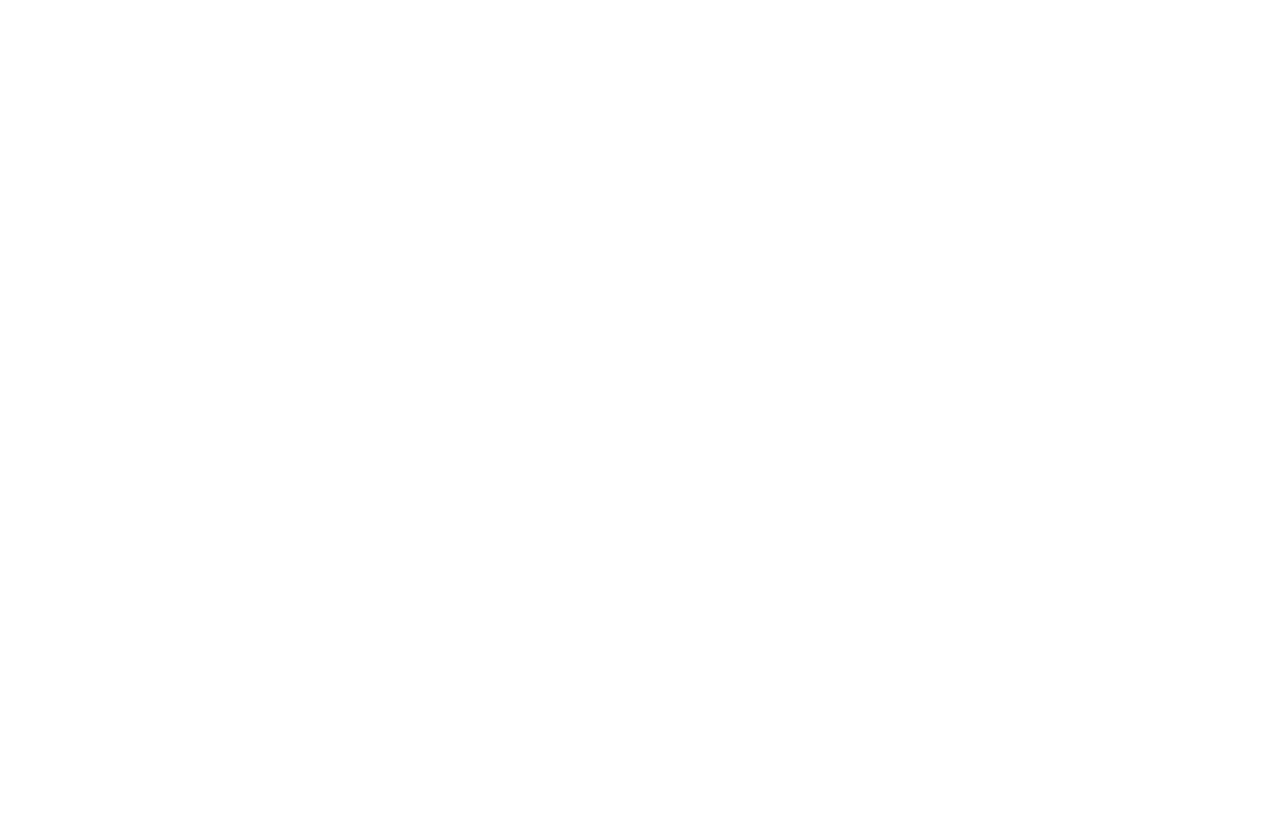
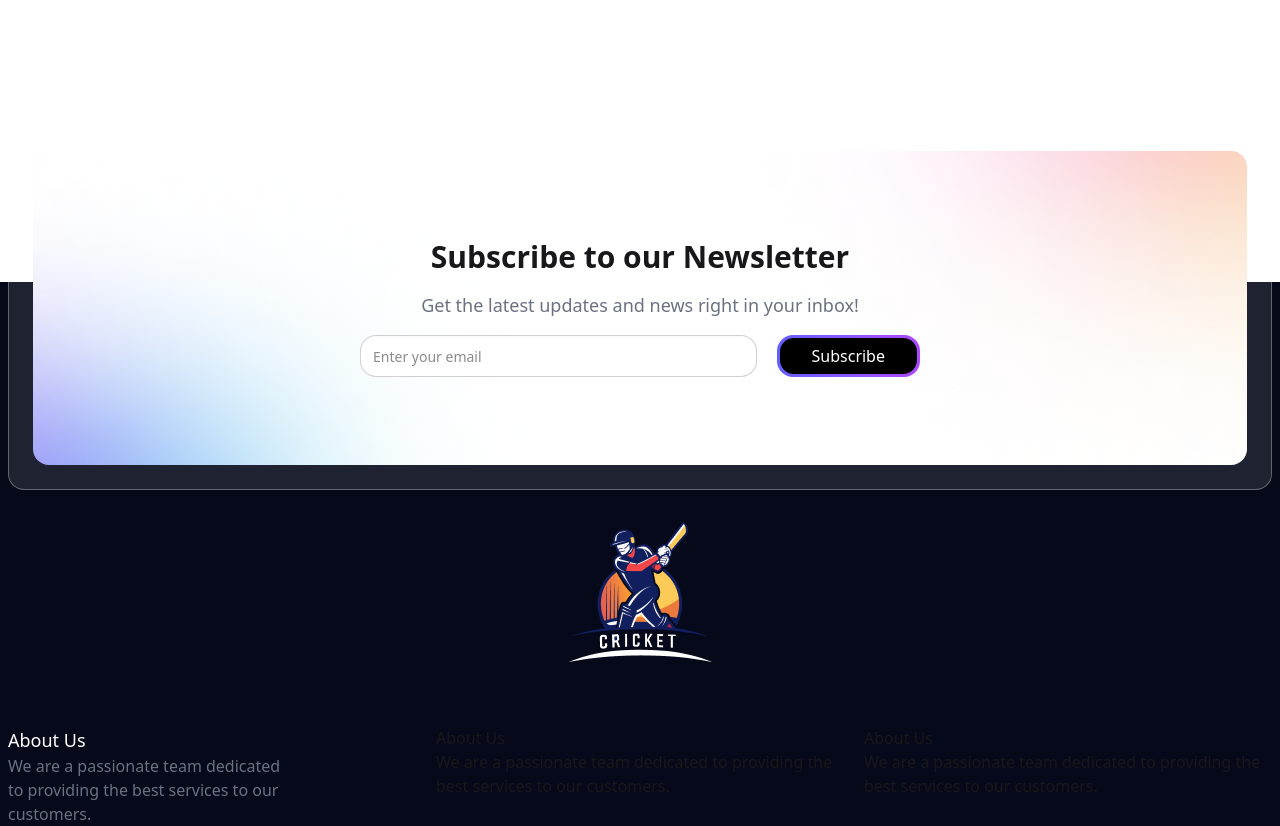
Before and after one commit to oiiemon9/cricket-team, a React (Vite) app: page / in a window 1280 px wide. Shown: the part 3200-4026 px from the top of the page. Before the commit the page ends 3134 px from the top, so only its background shows below. Built offline with nearby package versions, Linux system fonts and the light colour scheme.

Commit message:
subscirbe section complete

```diff
--- a/src/App.jsx
+++ b/src/App.jsx
@@ -3,6 +3,8 @@
 import ChosePlayer from './components/chosePlayer/ChosePlayer';
 import NavBar from './components/navBar/NavBar';
 import HeroSection from './components/heroSection/HeroSection';
+import Subscribe from './components/Subscribe/Subscribe';
+import Footer from './components/Footer/Footer';
 
 function App() {
   const [availableCoin, setAvailableCoin] = useState(100000000);
@@ -14,6 +16,8 @@
         availableCoin={availableCoin}
         setAvailableCoin={setAvailableCoin}
       ></ChosePlayer>
+      <Subscribe></Subscribe>
+      <Footer></Footer>
     </>
   );
 }
--- /dev/null
+++ b/src/components/Footer/Footer.jsx
@@ -0,0 +1,42 @@
+import React from 'react';
+import logo from '../../assets/logo-footer.png';
+const Footer = () => {
+  return (
+    <div className="bg-[#06091A]">
+      <div className="max-w-[1420px] mx-auto px-2 pt-60">
+        <div>
+          <div className="flex justify-center">
+            <div>
+              <img src={logo} alt="" />
+            </div>
+          </div>
+          <div className="mt-16 flex gap-5">
+            <div className="flex-1">
+              <h4 className="text-lg font-medium text-white">About Us</h4>
+              <p className="max-w-[291px] text-gray-500">
+                We are a passionate team dedicated to providing the best
+                services to our customers.
+              </p>
+            </div>
+            <div className="flex-1">
+              <h4>About Us</h4>
+              <p>
+                We are a passionate team dedicated to providing the best
+                services to our customers.
+              </p>
+            </div>
+            <div className="flex-1">
+              <h4>About Us</h4>
+              <p>
+                We are a passionate team dedicated to providing the best
+                services to our customers.
+              </p>
+            </div>
+          </div>
+        </div>
+      </div>
+    </div>
+  );
+};
+
+export default Footer;
--- /dev/null
+++ b/src/components/Subscribe/Subscribe.jsx
@@ -0,0 +1,36 @@
+import React from 'react';
+import bg from '../../assets/bgImg.png';
+
+const Subscribe = () => {
+  return (
+    <div className="max-w-[1420px] mx-auto px-2 mt-48 relative">
+      <div className=" bg-white/10 p-6 rounded-2xl -mb-52 border border-white/30">
+        <div
+          style={{ backgroundImage: `url(${bg})` }}
+          className="bg-no-repeat bg-center bg-cover bg-white rounded-2xl py-[88px] px-5 flex flex-col justify-center items-center gap-4"
+        >
+          <h2 className="text-3xl font-bold">Subscribe to our Newsletter</h2>
+          <p className="text-lg font-medium text-gray-500">
+            Get the latest updates and news right in your inbox!
+          </p>
+          <div className="flex gap-5 max-w-[560px] w-full h-full">
+            <input
+              type="email"
+              placeholder="Enter your email"
+              className="input rounded-2xl w-full py-5 p"
+            />
+
+            <button className="p-[3px] relative cursor-pointer">
+              <div className="absolute inset-0 bg-gradient-to-r from-indigo-500 to-purple-500 rounded-2xl" />
+              <div className="px-8 h-full bg-black rounded-[14px]  relative group transition duration-200 text-white hover:bg-transparent text-nowrap flex justify-center items-center">
+                Subscribe
+              </div>
+            </button>
+          </div>
+        </div>
+      </div>
+    </div>
+  );
+};
+
+export default Subscribe;
```
